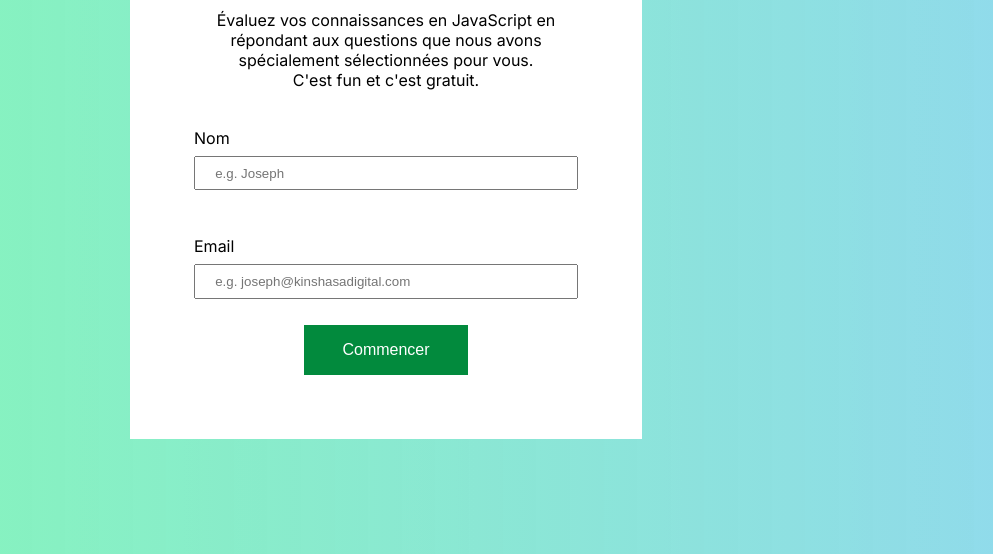
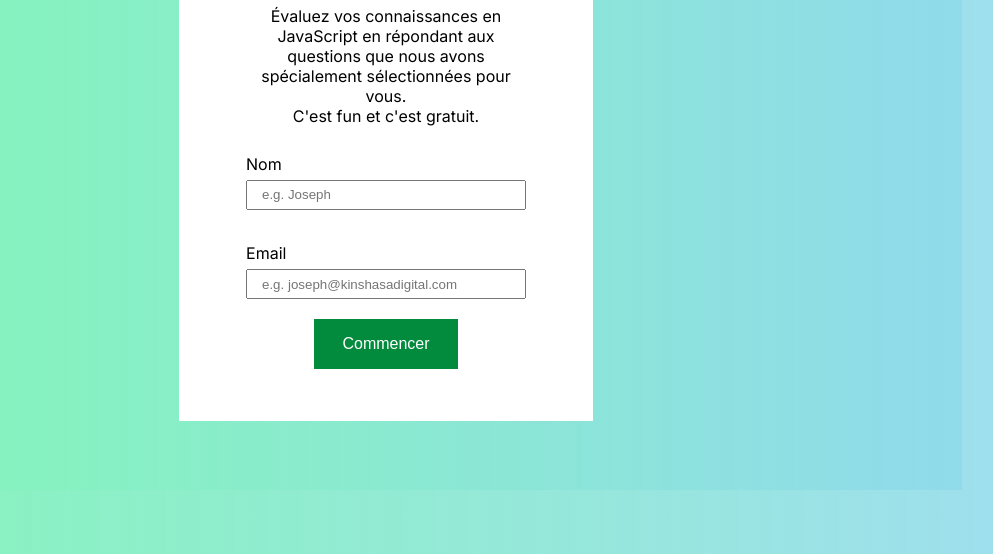
Before and after one commit to sambiss1/quizapp-kda, a plain HTML site: page index.html in a window 1280 px wide. Shown: the part 246-800 px from the top of the page, without its empty margins (254-1247 px from the left). Drawn offline with nearby package versions, Linux system fonts and the light colour scheme.

Commit message:
Fixing style bug

```diff
--- a/script.js
+++ b/script.js
@@ -20,181 +20,181 @@ const questions = [
     // Question 1
     {
         id: 1,
-        question: "Question 1",
-        correctAnswer: "Correct answer",
+        question: "Which of the following is an advantage of using JavaScript?",
+        correctAnswer: "All of the above",
         answerSuggested: [
-            "Correct answer",
-            "False answer",
-            "False answer",
-            "False answer"
+            "Immediate feedback to the visitors",
+            "Increased interactivity",
+            "All of the above",
+            "Less server interaction"
         ]
     },
     // Question 2
     {
         id: 2,
-        question: "Question 2",
-        correctAnswer: "Correct answer",
+        question: "How can you get the total number of arguments passed to a function ?",
+        correctAnswer: "Using arguments.length property",
         answerSuggested: [
-            "False anwswer",
-            "False answer",
-            "Correct answer",
-            "False answer"
+            "None of the above.",
+            "Using arguments.length property",
+            "Using args.length property",
+            "Both of the above"
         ]
     },
     // Question 3
     {
         id: 3,
-        question: "Question 3",
-        correctAnswer: "Correct answer",
+        question: "Which of the following function of String object creates an HTML hypertext link that requests another URL ?",
+        correctAnswer: "link()",
         answerSuggested: [
-            "False anwswer",
-            "False answer",
-            "False answer",
-            "Correct answer"
+            "link()",
+            "sub()",
+            "sup()",
+            "small()"
         ]
     },
     // Question 4
     {
         id: 4,
-        question: "Question 4",
-        correctAnswer: "Correct answer",
+        question: "Which of the following function of Array object applies a function simultaneously against two values of the array (from left-to-right) as to reduce it to a single value?",
+        correctAnswer: "reduce()",
         answerSuggested: [
-            "False anwswer",
-            "False answer",
-            "Correct answer",
-            "False answer"
+            "reduceRight()",
+            "reduce()",
+            "pop()",
+            "push()"
         ]
     },
     // Question 5
     {
         id: 5,
-        question: "Question 5",
-        correctAnswer: "Correct answer",
+        question: "Which of the following function of Array object extracts a section of an array and returns a new array?",
+        correctAnswer: "slice()",
         answerSuggested: [
-            "False anwswer",
-            "False answer",
-            "Correct answer",
-            "False answer"
+            "slice()",
+            "reverse()",
+            "shift()",
+            "some()"
         ]
     },
     // Question 6
     {
         id: 6,
-        question: "Question 6",
-        correctAnswer: "Correct answer",
+        question: "Which built-in method reverses the order of the elements of an array?",
+        correctAnswer: "reverse()",
         answerSuggested: [
-            "Correct answer",
-            "False anwswer",
-            "False answer",
-            "False answer"
+            "changeOrder(order)",
+            "sort(order)",
+            "reverse()",
+            "None of the above"
         ]
     },
     //QUestion 7
     {
         id: 7,
-        question: "Question 7",
-        correctAnswer: "Correct answer",
+        question: "Which built-in method calls a function for each element in the array?",
+        correctAnswer: "forEach()",
         answerSuggested: [
-            "Correct answer",
-            "False anwswer",
-            "False answer",
-            "False answer"
+            "loop()",
+            "forEach()",
+            "while()",
+            "None of the above"
         ]
     },
     // Question 8
     {
         id: 8,
-        question: "Question 8",
-        correctAnswer: "Correct answer",
+        question: "Which of the following function of String object splits a String object into an array of strings by separating the string into substrings?",
+        correctAnswer: "split()",
         answerSuggested: [
-            "False anwswer",
-            "False answer",
-            "Correct answer",
-            "False answer"
+            "split()",
+            "slice()",
+            "replace()",
+            "search()"
         ]
     },
     // Question 9
     {
         id: 9,
-        question: "Question 9",
-        correctAnswer: "Correct answer",
+        question: "Which of the following function of Number object defines how many total digits to display of a number?",
+        correctAnswer: "toPrecision()",
         answerSuggested: [
-            "False anwswer",
-            "Correct answer",
-            "False answer",
-            "False answer"
+            "toExponential()",
+            "toLocaleString()",
+            "toPrecision()",
+            "toFixed()"
         ]
     },
     // Question 10
     {
         id: 10,
-        question: "Question 10",
-        correctAnswer: "Correct answer",
+        question: "Which of the following function of String object returns the calling string value converted to upper case?",
+        correctAnswer: "toUpperCase()",
         answerSuggested: [
-            "False anwswer",
-            "Correct answer",
-            "False answer",
-            "False answer"
+            "toLocaleUpperCase()",
+            "toUpperCase()",
+            "substring()",
+            "toString()",
         ]
     },
     // Question 11
     {
         id: 11,
-        question: "Question 11",
-        correctAnswer: "Correct answer",
+        question: "Which built-in method adds one or more elements to the end of an array and returns the new length of the array?",
+        correctAnswer: "push()",
         answerSuggested: [
-            "Correct answer",
-            "False anwswer",
-            "False answer",
-            "False answer"
+            "last()",
+            "None of the above.",
+            "push()",
+            "put()"
         ]
     },
     // Question 12
     {
         id: 12,
-        question: "Question 13",
-        correctAnswer: "Correct answer",
+        question: "Which of the following function of Array object returns a new array comprised of this array joined with other array(s) and/or value(s)?",
+        correctAnswer: "concat()",
         answerSuggested: [
-            "False anwswer",
-            "Correct answer",
-            "False answer",
-            "False answer"
+            "some()",
+            "pop()",
+            "concat()",
+            "push()"
         ]
     },
     // Question 13
     {
         id: 13,
-        question: "Question 13",
-        correctAnswer: "Correct answer",
+        question: "Which of the following function of Array object joins all elements of an array into a string?",
+        correctAnswer: "join()",
         answerSuggested: [
-            "False anwswer",
-            "Correct answer",
-            "False answer",
-            "False answer"
+            "concat()",
+            "join()",
+            "pop()",
+            "map()"
         ]
     },
     // Question 14
     {
         id: 14,
-        question: "Question 14",
-        correctAnswer: "Correct answer",
+        question: "Which of the following is the correct syntax to redirect a url using JavaScript?",
+        correctAnswer: "window.location='http://www.newlocation.com'",
         answerSuggested: [
-            "False anwswer",
-            "Correct answer",
-            "False answer",
-            "False answer"
+            "document.location='http://www.newlocation.com'",
+            "navigator.location='http://www.newlocation.com'",
+            "browser.location='http://www.newlocation.com'",
+            "window.location='http://www.newlocation.com'"
         ]
     },
     // Question 15
     {
         id: 15,
-        question: "Question 15",
-        correctAnswer: "Correct answer",
+        question: "Which of the following is correct about features of JavaScript?",
+        correctAnswer: "All of the above",
         answerSuggested: [
-            "False anwswer",
-            "False answer",
-            "Correct answer",
-            "False answer"
+            "JavaScript is a lightweight, interpreted programming language",
+            "JavaScript is designed for creating network-centric applications",
+            "All of the above",
+            "JavaScript is complementary to and integrated with Java"
         ]
     },
 ];
--- a/style.scss
+++ b/style.scss
@@ -24,6 +24,7 @@ body {
     background: linear-gradient(90deg, #85F6B8 0%, rgba(142, 217, 235, 0.85) 99.84%);
     background-blend-mode: darken;
     font-family: "Inter", "Sans-serif";
+    padding: $padding;
 }
 
 .centereditems {
@@ -223,11 +224,15 @@ input[type="radio"] {
 #home {
     @extend .centereditems;
     flex-direction: column;
+    height: 100%;
+    width: 90%;
 }
 
 #quiz__box {
     @extend #home;
     display: none;
+    height: 100%;
+    width: 90%;
     // opacity: 0;
 }
 
```
Also changed, not shown: style.css, 1 other file.
